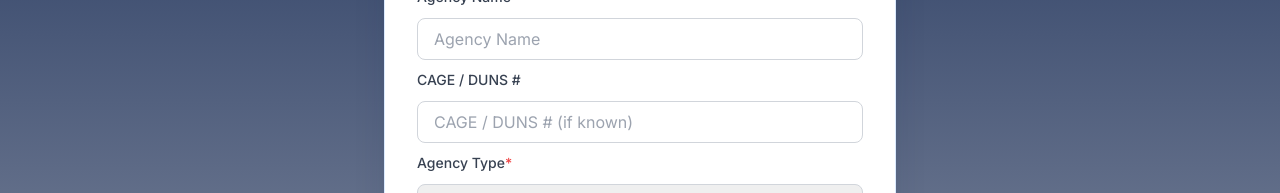
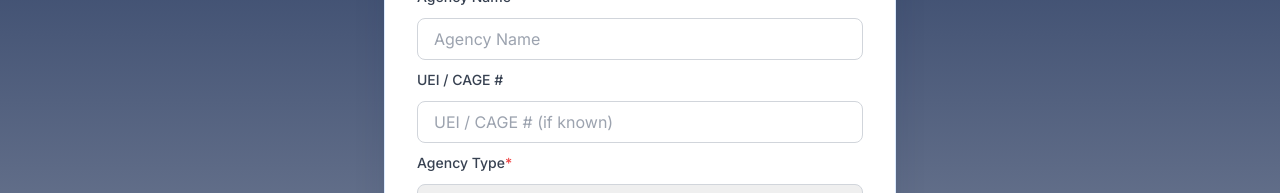
Before and after one commit to WayNova/Waynova_Frontend, a React (Create React App) app: page /add-buyer-profiles in a window 1280 px wide. Shown: the part 162-355 px from the top of the page. Built offline with nearby package versions, Linux system fonts and the light colour scheme.

Commit message:
Updated Buyer profile form

```diff
--- a/src/components/AddBuyerProfiles.js
+++ b/src/components/AddBuyerProfiles.js
@@ -52,7 +52,7 @@ const AddBuyerProfiles = () => {
   ];
   const [form, setForm] = useState({
     agencyName: '',
-    cageDuns: '',
+    ueiCage: '',
     agencyType: '',
     agencyTypeOther: '',
     state: '',
@@ -92,7 +92,6 @@ const AddBuyerProfiles = () => {
 
   const handleSubmit = (e) => {
   e.preventDefault();
-  // Validate first name on submit
   if (!userDetails.firstName) {
     setErrors(prev => ({ ...prev, firstName: 'Please fill in required fields' }));
     return;
@@ -102,7 +101,7 @@ const AddBuyerProfiles = () => {
       if (result.success) {
         setForm({
           agencyName: '',
-          cageDuns: '',
+          ueiCage: '',
           agencyType: '',
           agencyTypeOther: '',
           state: '',
@@ -212,15 +211,15 @@ const AddBuyerProfiles = () => {
             <span className="text-red-500 text-xs mt-1">{errors.agencyName}</span>
           )}
           <label className="block text-gray-700 text-sm font-medium mb-0 p-0" style={{marginBottom: '1px', paddingBottom: 0, display: 'flex', alignItems: 'flex-start'}}>
-            CAGE / DUNS #
+            UEI / CAGE #
           </label>
           <input
             type="text"
-            name="cageDuns"
-            value={form.cageDuns}
+            name="ueiCage"
+            value={form.ueiCage}
             onChange={handleChange}
-            placeholder="CAGE / DUNS # (if known)"
-            className={`border border-gray-300 px-4 py-2 rounded-lg focus:ring-2 focus:ring-gray-300 focus:outline-none placeholder-gray-400 ${form.cageDuns ? 'text-gray-800' : 'text-gray-400'}`}
+            placeholder="UEI / CAGE # (if known)"
+            className={`border border-gray-300 px-4 py-2 rounded-lg focus:ring-2 focus:ring-gray-300 focus:outline-none placeholder-gray-400 ${form.ueiCage ? 'text-gray-800' : 'text-gray-400'}`}
           />
           <label className="block text-gray-700 text-sm font-medium mb-0 p-0" style={{marginBottom: '1px', paddingBottom: 0, display: 'flex', alignItems: 'flex-start'}}>
             Agency Type <span className="text-red-500">*</span>
@@ -878,6 +877,22 @@ const AddBuyerProfiles = () => {
                 <option value="Yes" className="text-gray-800">Yes</option>
                 <option value="No" className="text-gray-800">No</option>
               </select>
+              {/* Opportunity Zone? */}
+              <label className="block text-gray-700 text-sm font-medium mb-0" style={{display: 'flex', alignItems: 'flex-start'}}>
+                Opportunity Zone?
+              </label>
+              <select
+                name="opportunityZone"
+                value={form.opportunityZone}
+                onChange={handleChange}
+                className={`border border-gray-300 px-4 py-2 rounded-lg focus:ring-2 focus:ring-gray-300 focus:outline-none mb-3.5 ${form.opportunityZone ? 'text-gray-800' : 'text-gray-400'}`}
+                style={{ appearance: 'none' }}
+                required
+              >
+                <option value="" disabled className="text-gray-400">Select Option</option>
+                <option value="Yes" className="text-gray-800">Yes</option>
+                <option value="No" className="text-gray-800">No</option>
+              </select>
               {/* Tribal Land Jurisdiction? */}
               <label className="block text-gray-700 text-sm font-medium mb-0" style={{display: 'flex', alignItems: 'flex-start'}}>
                 Tribal Land Jurisdiction?
--- a/src/utils/sendBuyerProfileEmail.js
+++ b/src/utils/sendBuyerProfileEmail.js
@@ -9,7 +9,7 @@ const PUBLIC_KEY = 'Jpm0JZQENzZnCAjWK';
 export const sendBuyerProfileEmail = async ({ form, userDetails }) => {
   const templateParams = {
     agencyName: form.agencyName,
-    cageDuns: form.cageDuns,
+    ueiCage: form.ueiCage, // Updated from cageDuns
     agencyType: form.agencyType,
     agencyTypeOther: form.agencyTypeOther,
     state: form.state,
```
